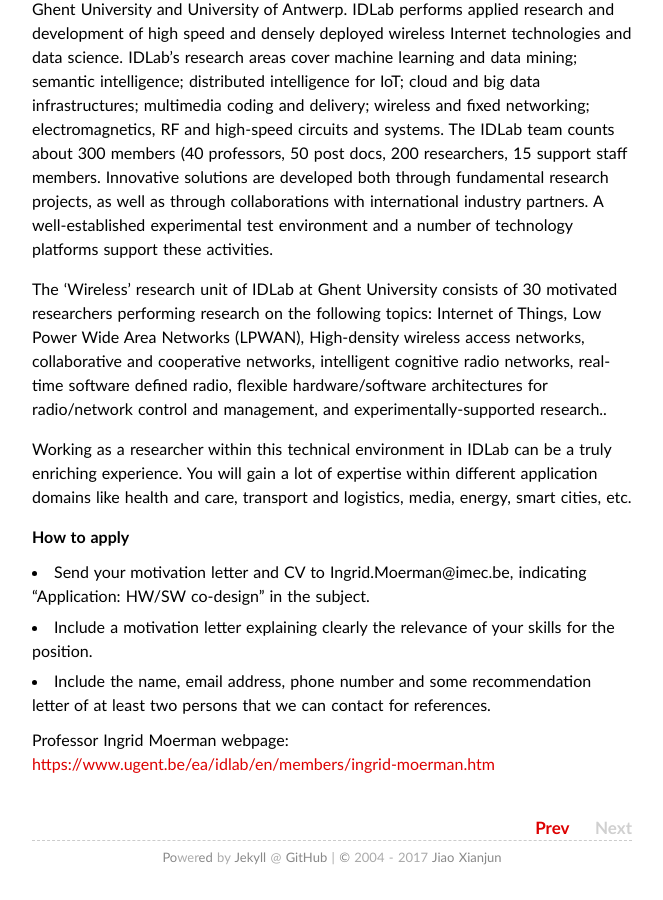
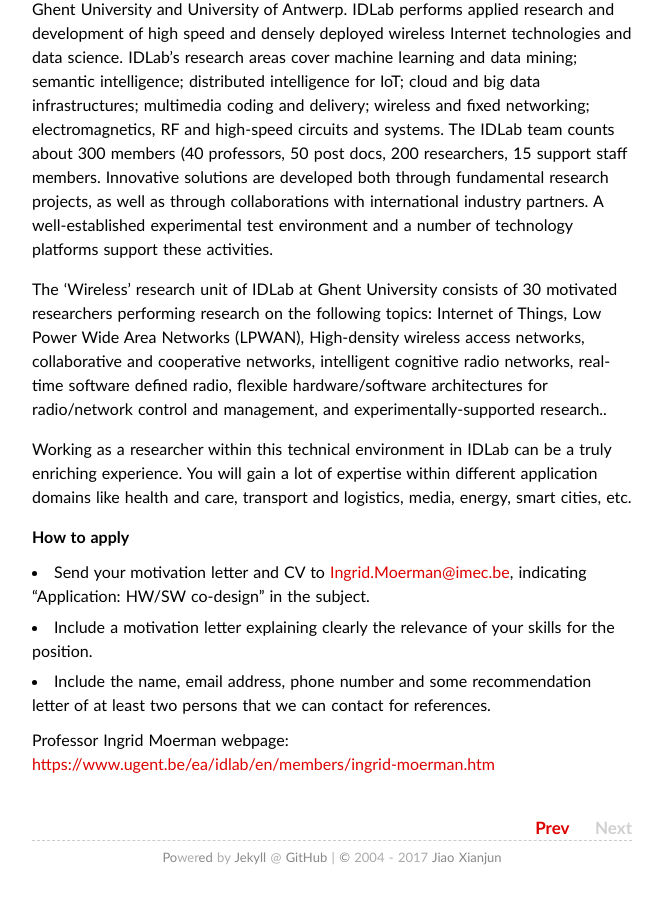
Before and after one commit to sdr-x/sdr-x.github.io, a Jekyll site: the page built from _posts/2017-03-21-imec-ugent-hire.md, in a window 1280 px wide and 900 px high, scrolled down 2704 px. Shown: the whole window, without its empty margins (308-971 px from the left). Built offline with Jekyll 4.4.1, drawn with Linux system fonts in a browser that asks for light colours; some web fonts are replaced; comment, search, counter and statistics services are not loaded; part of the change alters nothing that is shown.

```diff
--- a/_posts/2017-03-21-imec-ugent-hire.md
+++ b/_posts/2017-03-21-imec-ugent-hire.md
@@ -65,7 +65,7 @@ Working as a researcher within this technical environment in IDLab can be a trul
 
 **How to apply**
 
-- Send your motivation letter and CV to Ingrid.Moerman@imec.be, indicating “Application: HW/SW co-design” in the subject.
+- Send your motivation letter and CV to [Ingrid.Moerman@imec.be](mailto:Ingrid.Moerman@imec.be), indicating “Application: HW/SW co-design” in the subject.
 - Include a motivation letter explaining clearly the relevance of your skills for the position.
 - Include the name, email address, phone number and some recommendation letter of at least two persons that we can contact for references.
 
```
